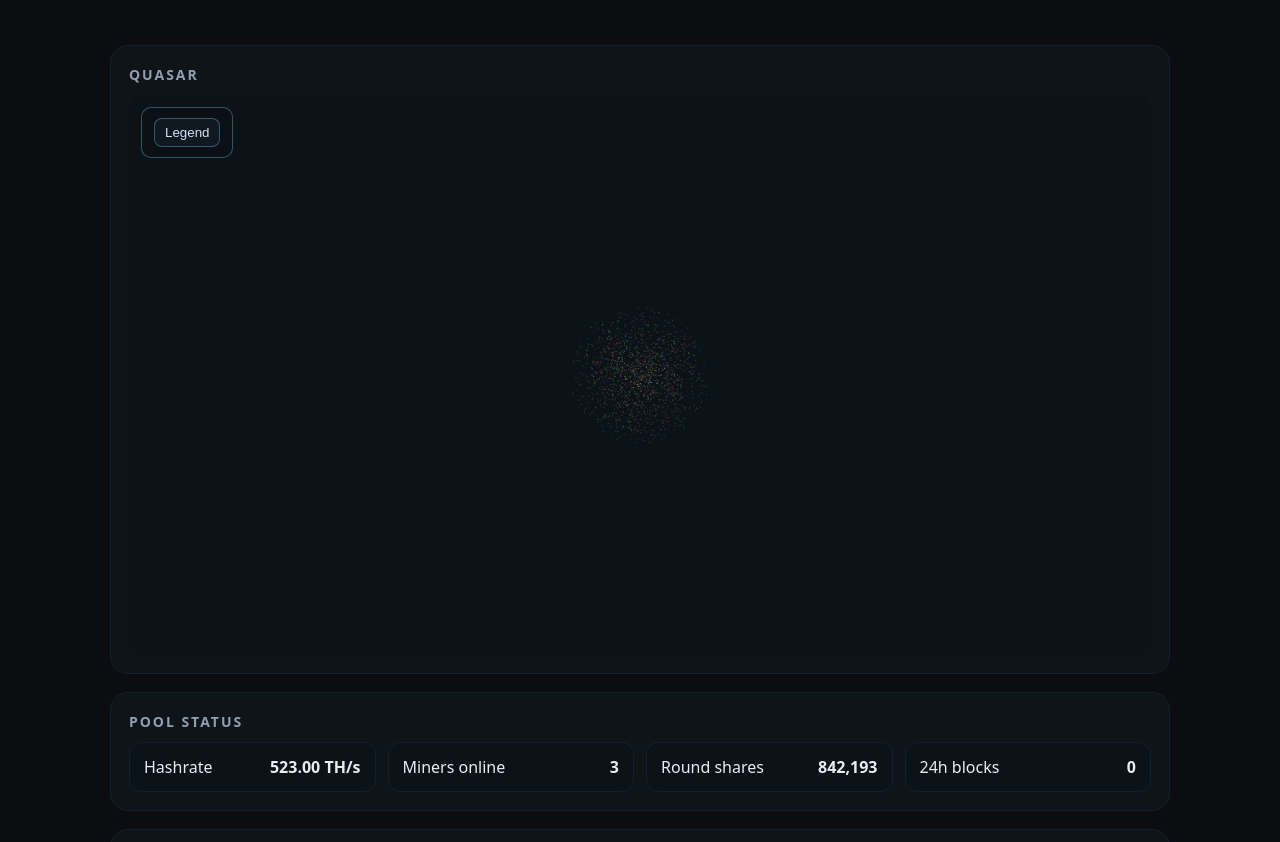
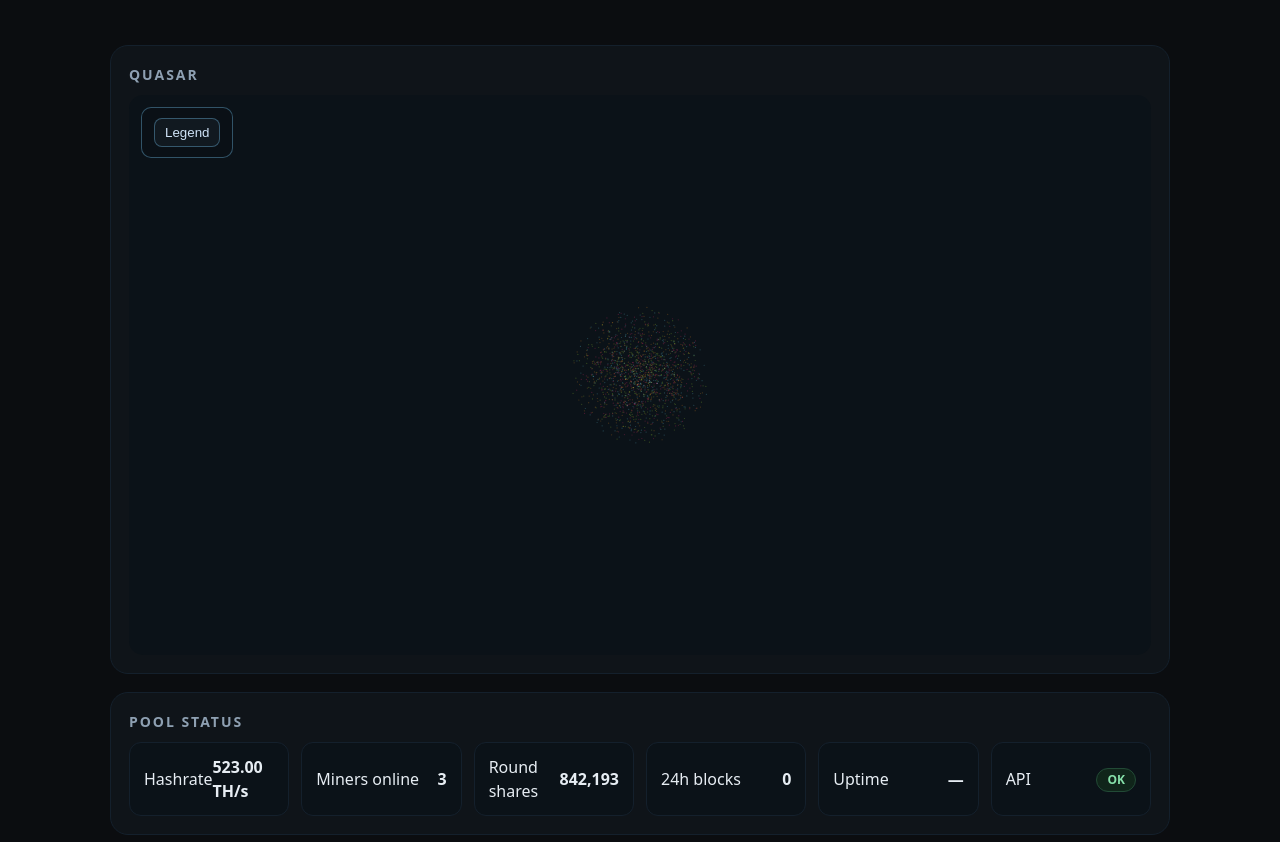
Before and after one commit to hyperhash-org/hyperhash-ui, a plain HTML site: page index.html in a window 1280 px wide. Shown: the part 110-952 px from the top of the page. Drawn offline with Linux system fonts and the light colour scheme.

Commit message:
Pool Status: add Uptime counter and API watchdog pill

```diff
--- a/index.html
+++ b/index.html
@@ -73,6 +73,14 @@
     }
     .login-row .syntax{justify-self:center}
     .login-row .example{justify-self:end;color:var(--muted)}
+
+    /* API watchdog pill */
+    .pill{
+      display:inline-block; padding:2px 10px; border-radius:999px;
+      border:1px solid #243545; background:#14202c; font-size:12px
+    }
+    .pill-ok{border-color:#224a36;background:#10251a;color:#86e0a9}
+    .pill-err{border-color:#4a2222;background:#251010;color:#ff8e8e}
   </style>
 </head>
 <body>
@@ -94,6 +102,8 @@
         <div class="kv"><span>Miners online</span><strong id="ps-miners">—</strong></div>
         <div class="kv"><span>Round shares</span><strong id="ps-shares">—</strong></div>
         <div class="kv"><span>24h blocks</span><strong id="ps-blocks">—</strong></div>
+        <div class="kv"><span>Uptime</span><strong id="ps-uptime">—</strong></div>
+        <div class="kv"><span>API</span><strong><span id="ps-api" class="pill">—</span></strong></div>
       </div>
     </section>
 
@@ -183,26 +193,65 @@
   -->
   <script src="quasar-race.js"></script>
 
-  <!-- Pool stats wiring -->
+  <!-- Pool stats + uptime + API watchdog -->
   <script>
+  let uptimeTimer = null, uptimeSec = null;
+
+  function fmtRate(ghs){
+    if (!ghs && ghs !== 0) return '—';
+    if (ghs >= 1e6) return (ghs/1e6).toFixed(2) + ' PH/s';
+    if (ghs >= 1e3) return (ghs/1e3).toFixed(2) + ' TH/s';
+    return Math.round(ghs).toLocaleString() + ' GH/s';
+  }
+  function fmtUptime(sec){
+    if (sec == null) return '—';
+    const s = Math.max(0, Math.floor(sec));
+    const d = Math.floor(s/86400);
+    const h = Math.floor((s%86400)/3600);
+    const m = Math.floor((s%3600)/60);
+    const ss = s%60;
+    const pad = n=>String(n).padStart(2,'0');
+    return (d? d+'d ':'') + pad(h)+':'+pad(m)+':'+pad(ss);
+  }
+  function setApi(statusOK){
+    const el = document.getElementById('ps-api');
+    el.textContent = statusOK ? 'OK' : 'ERROR';
+    el.className = 'pill ' + (statusOK ? 'pill-ok' : 'pill-err');
+  }
+  function startUptime(sec){
+    uptimeSec = (typeof sec === 'number') ? Math.max(0, sec|0) : null;
+    const out = document.getElementById('ps-uptime');
+    if (uptimeTimer) clearInterval(uptimeTimer);
+    if (uptimeSec == null){ out.textContent = '—'; return; }
+    const tick = ()=>{ out.textContent = fmtUptime(uptimeSec); uptimeSec++; };
+    tick(); uptimeTimer = setInterval(tick, 1000);
+  }
+
   async function loadPool(){
     try{
       const res = await fetch('/api/pool.json', { cache: 'no-store' });
+      if(!res.ok) throw new Error('bad status');
       const d = await res.json();
 
-      const fmtRate = (ghs) => {
-        if (!ghs && ghs !== 0) return '—';
-        if (ghs >= 1e6) return (ghs/1e6).toFixed(2) + ' PH/s';
-        if (ghs >= 1e3) return (ghs/1e3).toFixed(2) + ' TH/s';
-        return Math.round(ghs).toLocaleString() + ' GH/s';
-      };
+      // API watchdog
+      setApi(true);
 
+      // pool tiles
       document.getElementById('ps-hash').textContent   = fmtRate(d.hashrate_ghs || 0);
       document.getElementById('ps-miners').textContent = (d.miners_online ?? '—');
       document.getElementById('ps-shares').textContent = (d.round_shares || 0).toLocaleString();
       document.getElementById('ps-blocks').textContent = (d.blocks_24h ?? 0);
+
+      // uptime
+      if (typeof d.uptime_seconds === 'number') {
+        startUptime(d.uptime_seconds);
+      } else {
+        startUptime(null);
+      }
     } catch (e){
       console.error('pool stats failed', e);
+      setApi(false);
+      // keep previous numbers; only flip API pill
     }
   }
   loadPool();
@@ -215,7 +264,6 @@
     const q = document.getElementById('minerQ');
     const go = document.getElementById('minerGo');
     if(!q || !go) return;
-
     function nav(){
       const v = (q.value || '').trim();
       if(!v) return;
@@ -224,7 +272,6 @@
         : `miner.html?address=${encodeURIComponent(v)}`;
       window.location.href = url;
     }
-
     go.addEventListener('click', nav);
     q.addEventListener('keydown', e => { if(e.key === 'Enter') nav(); });
   })();
```
